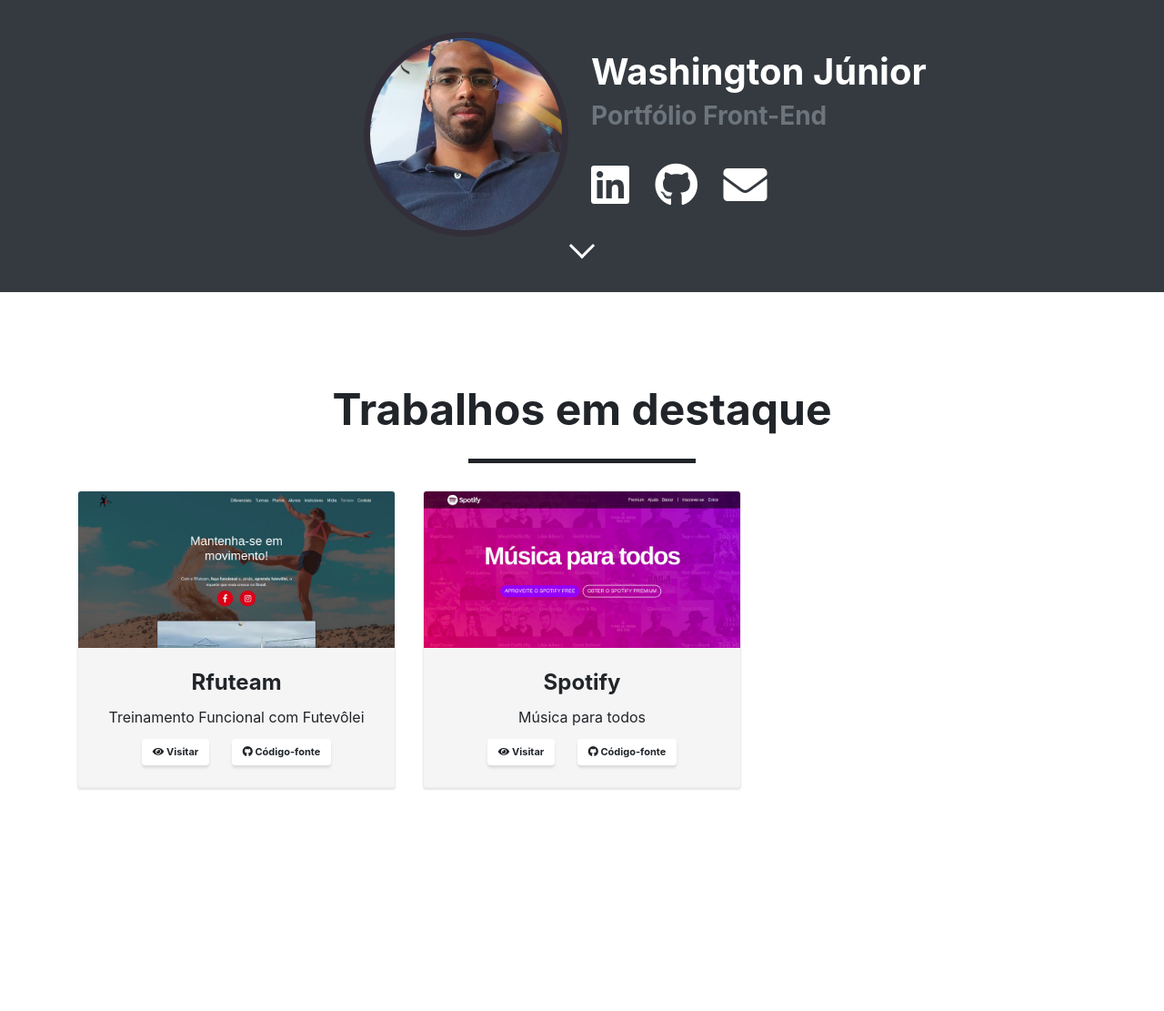
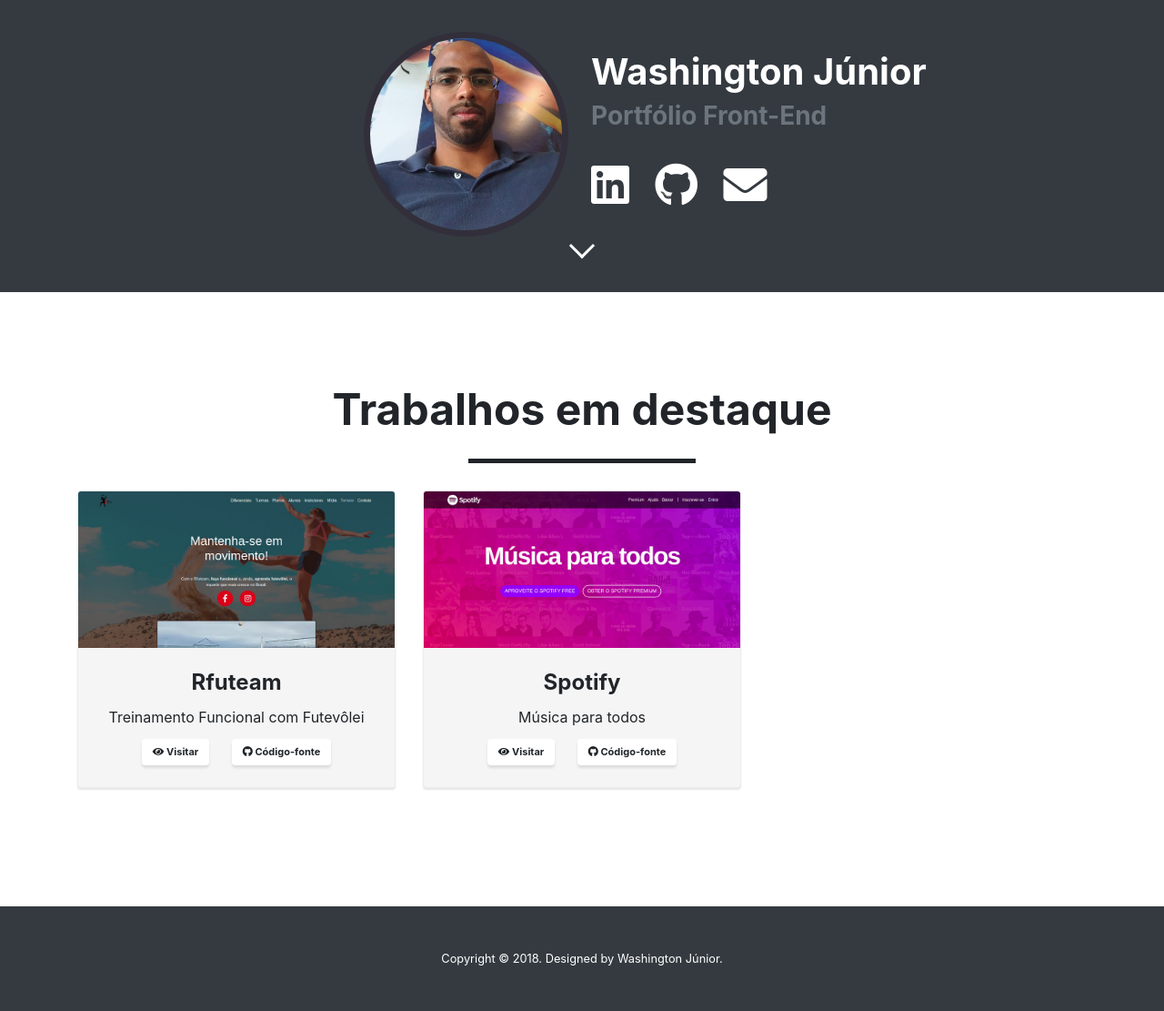
Before and after one commit to wjuniori/wjuniori.github.io, a website: page public/assets/index.html in a window 1280 px wide. Shown: the whole page at 91% size. Before the commit the page ends 996 px from the top, so only its background shows below. Drawn offline with Linux system fonts and the light colour scheme; files that its build step writes are made by us from their sources; files whose address does not match are found by name.

Commit message:
1. Adicionado a estrutura do FOOTER e suas formatações
=> wjuniori.css e wjuniori.min.css

1. Adicionado "footer a" e "footer a:hover" a propriedade já existente "header a" e "header a:hover", respectivamente.

=> index.html

1. Adicionado "id="page-top"" ao "body"
2. Retirado "mr-4" do último item da lista das redes sociais do "header"
3. Adicionado a estrutura do FOOTER

```diff
--- a/public/assets/css/wjuniori.css
+++ b/public/assets/css/wjuniori.css
@@ -60,12 +60,12 @@
   }
 }
 
-header a {
+header a, footer a {
   color: #fff;
 }
 
 /* header a:active, header a:focus, */
-header a:hover {
+header a:hover, footer a:hover {
   text-decoration: none;
   color: #f35f19;
 }
@@ -147,3 +147,5 @@
 .portfolio-item .card .card-footer i {
   margin-right: 3px;
 }
+
+/* ********** FOOTER ********** */
--- a/public/assets/index.html
+++ b/public/assets/index.html
@@ -19,7 +19,7 @@
 
     <title>Washington Júnior || Portfólio Front-End</title>
   </head>
-  <body>
+  <body id="page-top">
 
     <!-- ********** HEADER ********** -->
 
@@ -44,7 +44,7 @@
                     <i class="fab fa-github"></i>
                   </a>
                 </li>
-                <li class="list-inline-item mr-4">
+                <li class="list-inline-item">
                   <a class="link-social" target="_top" href="mailto:wjuniori.si@gmail.com">
                     <i class="fas fa-envelope"></i>
                   </a>
@@ -119,6 +119,18 @@
       </div> <!-- container -->
     </section>
 
+    <!-- ********** FOOTER ********** -->
+
+    <footer class="py-5 bg-dark text-center text-white">
+      <div class="container">
+        <div class="row">
+          <div class="col-12">
+            <p class="small m-0">Copyright &copy; 2018. Designed by <a class="js-scroll-trigger" href="#page-top">Washington Júnior</a>.</p>
+          </div>
+        </div>
+      </div>
+    </footer>
+
     <!-- jQuery first, then Bootstrap Bundle JS (included Popper.js) -->
     <script src="vendor/jquery/jquery.min.js"></script>
     <script src="vendor/bootstrap/js/bootstrap.bundle.min.js"></script>
```
Also changed, not shown: index.html (+1 -1 lines), public/dist/css/wjuniori.min.css.
